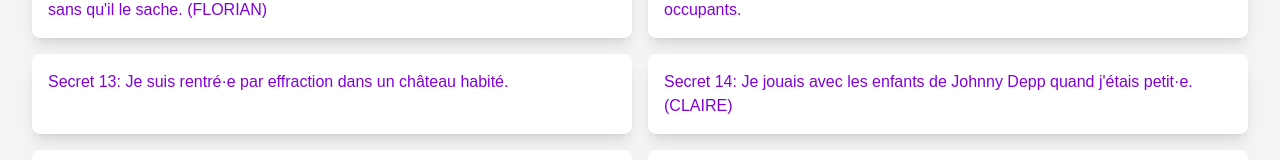
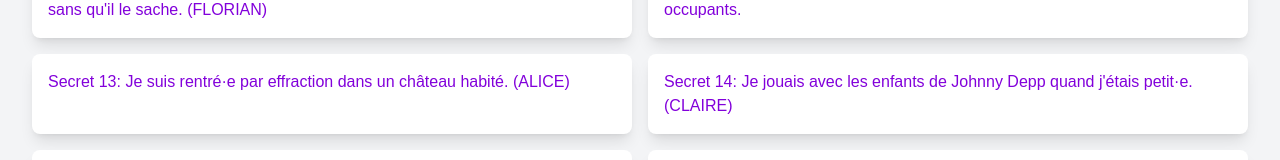
Before and after one commit to FlorianPgn/secret_chalet, a Next.js app: page / in a window 1280 px wide. Shown: the part 458-618 px from the top of the page. Built offline with nearby package versions, Linux system fonts and the light colour scheme.

Commit message:
Update page.tsx

```diff
--- a/src/app/page.tsx
+++ b/src/app/page.tsx
@@ -14,7 +14,7 @@ const secrets = [
   { content: "Secret 10: J'ai déjà incarné une prostituée. (JUSTINE)" },
   { content: "Secret 11: Un pote a eu un enfant avec sa copine alors que j'ai couché avec sans qu'il le sache. (FLORIAN)" },
   { content: "Secret 12: J'ai cambriolé une chambre d'hôtel avant d'aller dîner avec leurs occupants." },
-  { content: "Secret 13: Je suis rentré·e par effraction dans un château habité." },
+  { content: "Secret 13: Je suis rentré·e par effraction dans un château habité. (ALICE)" },
   { content: "Secret 14: Je jouais avec les enfants de Johnny Depp quand j'étais petit·e. (CLAIRE)" },
   { content: "Secret 15: J'ai été expulsé de mon collège." },
   { content: "Secret 16: J'ai volé la brosse à BBQ de Hugo. (JESS)" },
```
